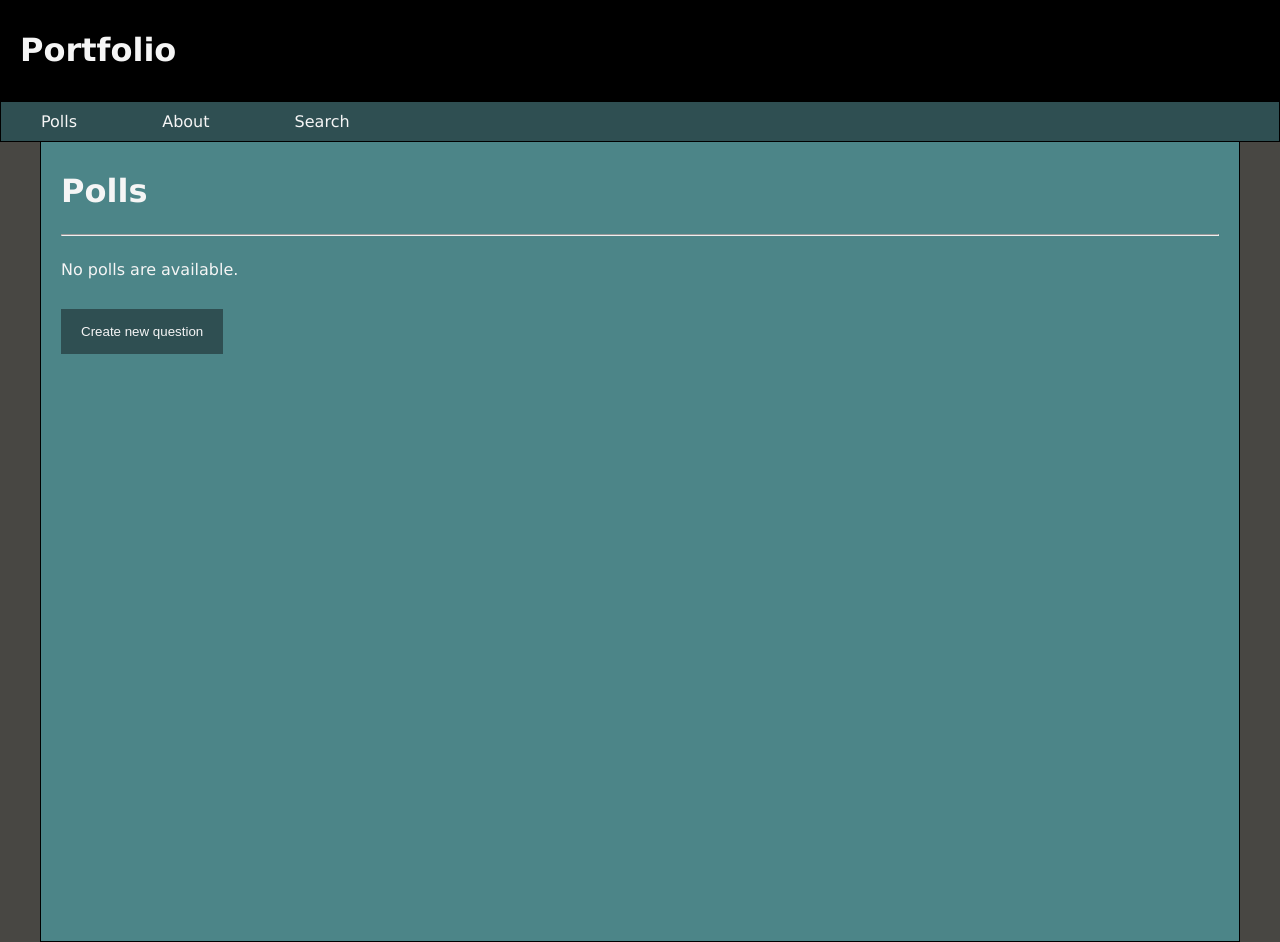
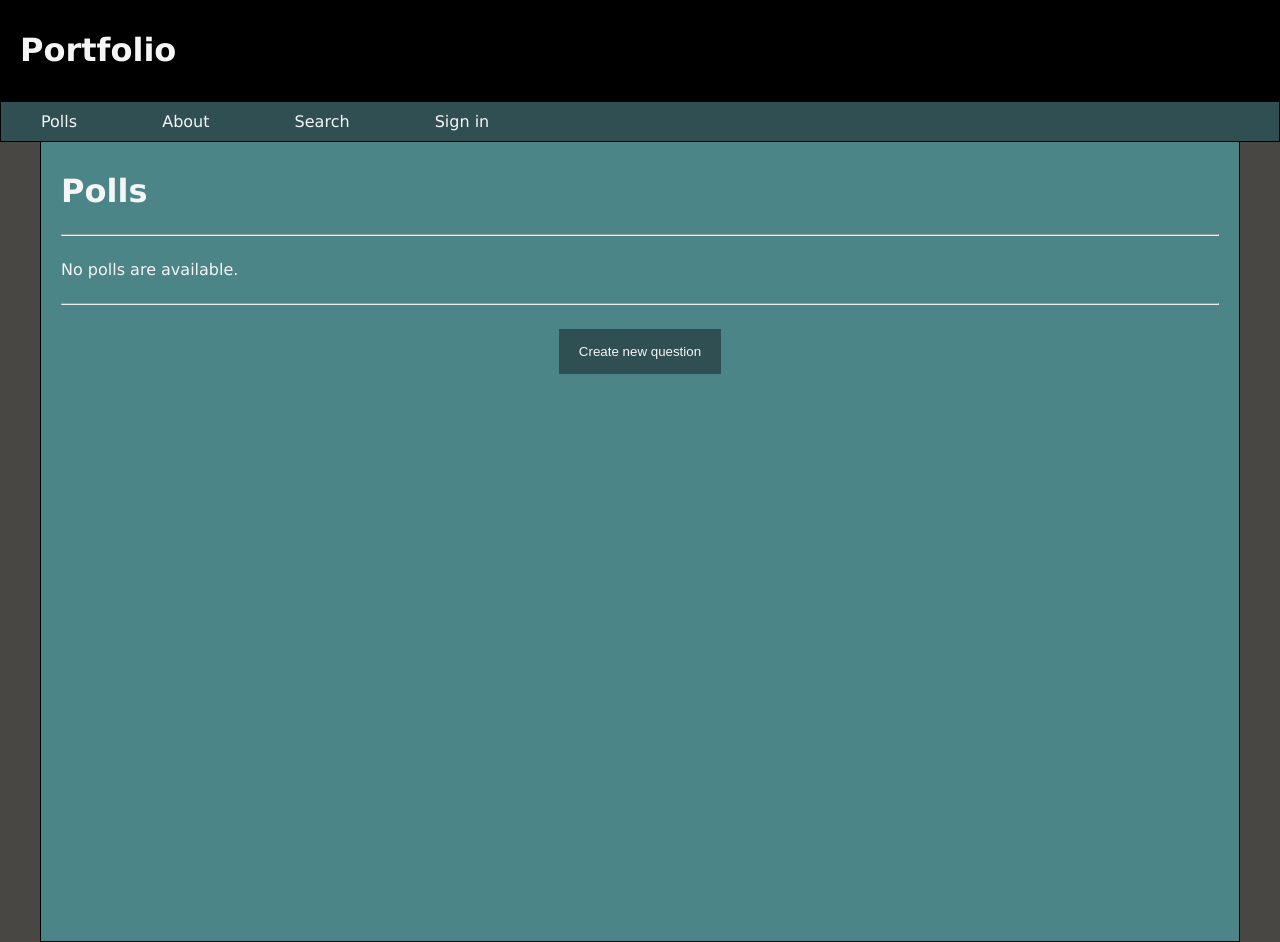
Before and after one commit to Rokudoku/Django-Strawpoll-WebApp, a Django app: page /polls/ in a window 1280 px wide. Run offline with Django 3.2, Linux system fonts and the light colour scheme; data that the repository does not hold is empty; some libraries are stand-ins or nearby versions.

Commit message:
Styling changes. User authentication check in navbar.
Changes to styling of index.html. Added l-center CSS class for centering block objects.

```diff
--- a/polls/static/polls/css/style.css
+++ b/polls/static/polls/css/style.css
@@ -93,6 +93,11 @@ LAYOUT
 .header {
     background-color: black;
     padding: 10px 20px;
+}
+
+/* Centers block objects */
+.l-center {
+    margin: 0 auto;
 }
 
 /* split into 2 columns */
--- a/polls/templates/polls/base.html
+++ b/polls/templates/polls/base.html
@@ -21,6 +21,11 @@
         <a class="navbar-link" href="{% url 'polls:index' %}">Polls</a>
         <a class="navbar-link" href="{% url 'polls:about' %}">About</a>
         <a class="navbar-link" href="#">Search</a>
+        {% if user.is_authenticated %}
+            <a class="navbar-link" href="#">{{ user.username }}</a>
+        {% else %}
+            <a class="navbar-link" href="#">Sign in</a>
+        {% endif %}
     </div>
     <div class="main-content">
         {% block content %}{% endblock %}
--- a/polls/templates/polls/index.html
+++ b/polls/templates/polls/index.html
@@ -67,9 +67,9 @@
         {% else %}
             <p>No polls are available.</p>
         {% endif %}
-    </div>
-    <div class="container">
-        <button class="btn" onclick="location.href='{% url 'polls:create' %}'">Create new question</button>
+
+        <hr />
+        <button class="btn l-center" onclick="location.href='{% url 'polls:create' %}'">Create new question</button>
     </div>
 
 {% endblock content %}
```
